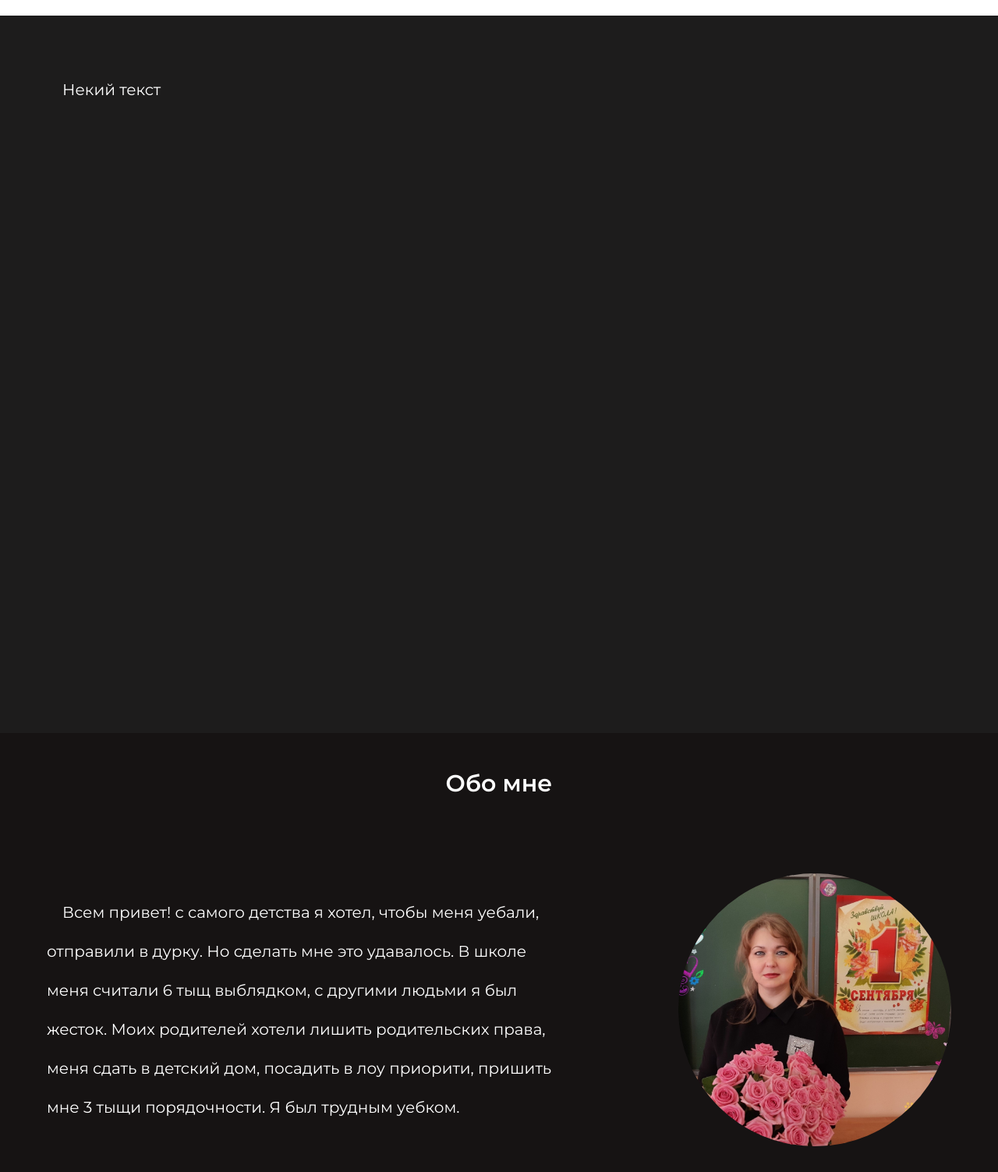
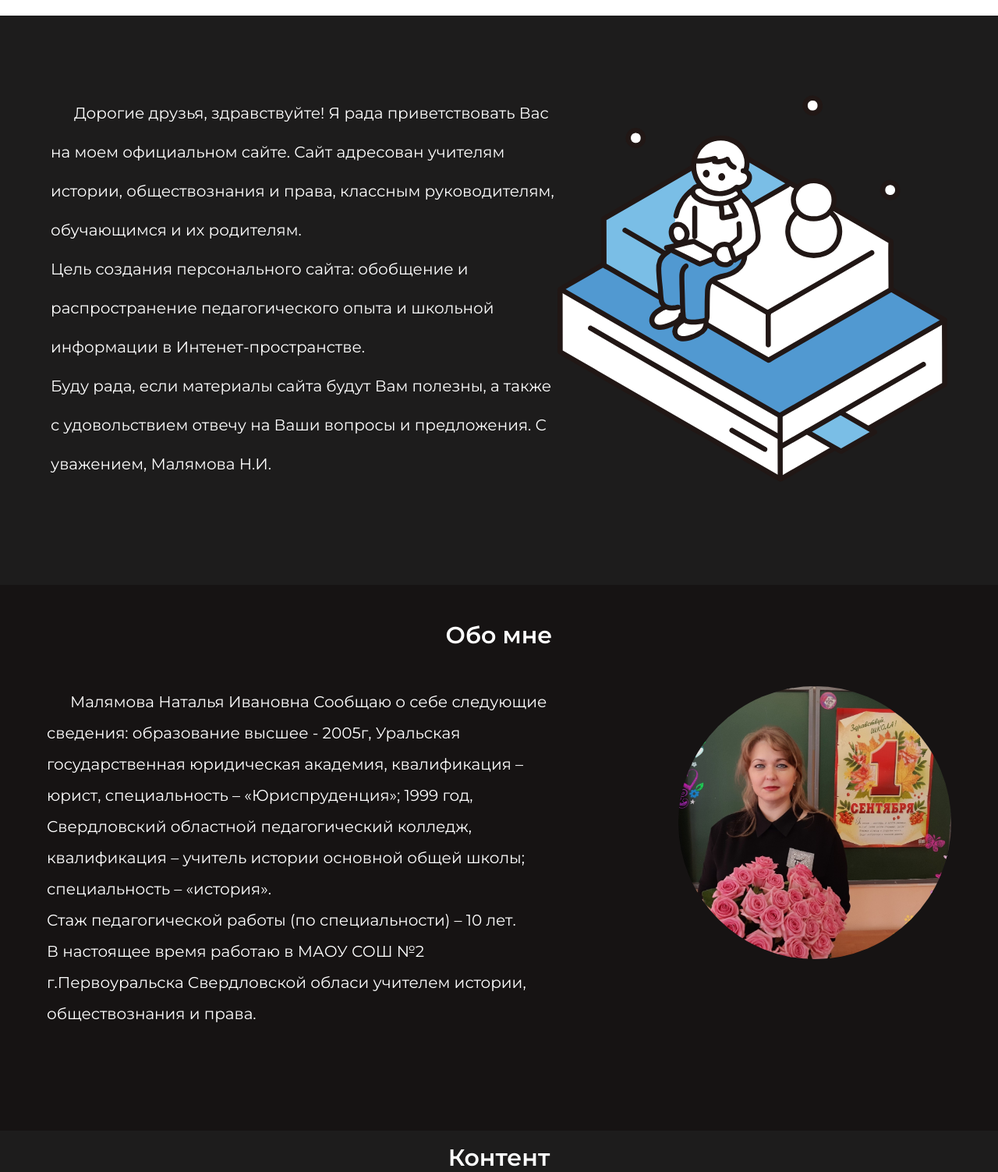
Before and after one commit to Yarnyan/nv, a plain HTML site: page index.html in a window 1280 px wide. Shown: the part 60-1563 px from the top of the page at 78% size. Drawn offline with nearby package versions, Linux system fonts and the light colour scheme.

Commit message:
update files
new code

```diff
--- a/index.html
+++ b/index.html
@@ -35,8 +35,20 @@
         <div class="content">
             <div class="container">
                 <div class="container__hello" id="container__hello">
-                    <div class="container__hello-text text">
-                        Некий текст
+                    <div class="container__hello-text">
+                        Дорогие друзья, здравствуйте!
+                        Я рада приветствовать Вас на моем официальном сайте.
+                        Сайт адресован учителям истории, обществознания и права, классным
+                        руководителям, обучающимся и их родителям.<br>
+                        Цель создания персонального сайта: обобщение и распространение
+                        педагогического опыта и школьной информации в Интенет-пространстве.<br>
+                        Буду рада, если материалы сайта будут Вам полезны, а также с удовольствием
+                        отвечу на Ваши вопросы и предложения.
+                        С уважением,
+                        Малямова Н.И.
+                    </div>
+                    <div class="container__hello-image">
+                        <img src="/svg/book.svg" alt="">
                     </div>
                 </div>
                 <div class="container__aboutme" id="aboutMe">
@@ -45,11 +57,15 @@
                     </div>
                     <div class="container__aboutme-content">
                         <div class="container__aboutme-text text">
-                            Всем привет! с самого детства я хотел, чтобы меня уебали, отправили в дурку.
-                            Но сделать мне это удавалось.
-                            В школе меня считали 6 тыщ выблядком, с другими людьми я был жесток.
-                            Моих родителей хотели лишить родительских права, меня сдать в детский дом, посадить в лоу приорити, пришить мне 3 тыщи порядочности.
-                            Я был трудным уебком.
+                            Малямова Наталья Ивановна
+                            Сообщаю о себе следующие сведения: образование высшее -  2005г, Уральская
+                            государственная юридическая академия, квалификация – юрист, специальность –
+                            «Юриспруденция»;
+                            1999 год, Свердловский областной педагогический колледж, квалификация – учитель
+                            истории основной общей школы; специальность – «история».<br>
+                            Стаж педагогической работы (по специальности) – 10 лет.<br>
+                            В настоящее время работаю в МАОУ СОШ №2 г.Первоуральска Свердловской
+                            обласи учителем истории, обществознания и права.
                         </div>
                         <div class="container__aboutme-img">
                             <img src="svg/nv.jpg" alt="">
@@ -62,14 +78,15 @@
                     </div>
                     <div class="container__content-content">
                         <div class="container__content-text text">
-                            Всем привет! с самого детства я хотел, чтобы меня уебали, отправили в дурку.
-                            Но сделать мне это удавалось.
-                            В школе меня считали 6 тыщ выблядком, с другими людьми я был жесток.
-                            Моих родителей хотели лишить родительских права, меня сдать в детский дом, посадить в лоу приорити, пришить мне 3 тыщи порядочности.
-                            Я был трудным уебком.
+                            Мой сайт будет полезен всем участникам образовательного процесса.
+                            Особое место на сайте занимают рубрики: «ВПР» и «готовимся к экзаменам». В
+                            них представлены  материалы для подготовки к ВПР, ОГЭ и ЕГЭ: информация
+                            об экзамене, тренировочные задания разного уровня сложности. Данной
+                            рубрикой могут воспользоваться не только учителя и обучающиеся, но и
+                            родители, если Ваш ребенок готовится к экзамену самостоятельно.
                         </div>
                         <div class="container__content-button">
-                            <a href="https://disk.yandex.ru/d/G96ou0Rn6B8slw" class="border-button">Посмотреть</a>
+                            <a href="https://disk.yandex.ru/d/G96ou0Rn6B8slw" class="border-button" target="_blank">Посмотреть</a>
                         </div>
                     </div>
                 </div>
--- a/style/_media.scss
+++ b/style/_media.scss
@@ -91,6 +91,15 @@
     .container__hello {
         height: 600px !important;
     }
+    .container__hello-image {
+        display: none;
+    }
+    .container__hello-text {
+        line-height: 35px !important;
+        font-size: 15px !important;
+        text-align: center !important;
+        max-width: 100% !important;
+    }
     .text {
         line-height: 35px !important;
         font-size: 15px !important;
@@ -117,7 +126,4 @@
     .container__aboutme:before {
         top: 669px !important;
     }
-    .container__aboutme {
-        height: 545px;
-    }
 }
--- a/style/style.scss
+++ b/style/style.scss
@@ -52,6 +52,23 @@ body {
    margin: 0 auto;
    padding: 0px 10px;
 }
+
+::-webkit-scrollbar {
+   width: 10px;
+ }
+
+ ::-webkit-scrollbar-track {
+   background: #f1f1f1;
+ }
+
+ ::-webkit-scrollbar-thumb {
+   background: #888;
+   border-radius: 20px;
+ }
+
+ ::-webkit-scrollbar-thumb:hover {
+   background: #555;
+ }
 
 //header
 
@@ -116,15 +133,36 @@ body {
 //content
 
 .content {
-   padding: 150px 0 0 0;
+   padding: 50px 0 0 0;
 }
 
-//AboutMe
+//hello
 
 .container__hello {
    width: 100%;
-   height: 850px;;
+   height: 95vh; //850
+   display: flex;
+   align-items: center;
+   justify-content: center;
 }
+
+.container__hello-image img {
+   width: 500px;
+   height: 500px;
+}
+
+.container__hello-text {
+   line-height: 50px;
+   font-weight: 400;
+   align-items: center;
+   display: flex;
+   max-width: 650px;
+   font-size: 20px;
+   color: white;
+   text-indent: 30px;
+}
+
+//aboutme
 
 .title {
    position: relative;
@@ -141,25 +179,26 @@ body {
 
 .text {
    font-weight: 400;
-   line-height: 50px;
+   line-height: 40px;
    align-items: center;
    display: flex;
    max-width: 650px;
    font-size: 20px;
    color: white;
-   text-indent: 20px;
+   text-indent: 30px;
 }
 
 .container__aboutme-content {
    z-index: 4;
    position: relative;
-   padding: 100px 0 50px 0;
+   padding: 50px 0 50px 0;
    display: flex;
    justify-content: space-between;
 }
 
 .container__content-content {
-   padding-top: 100px;
+   text-align: center;
+   padding-top: 50px;
 }
 
 .container__content {
@@ -185,10 +224,9 @@ body {
 .container__aboutme:before {
    content: "";
    position: absolute;
-   top: 1000px;
    left: 0;
    background-color: rgb(22, 19, 19);
-   height: 580px;
+   height: 700px;
    width: 100%;
 }
 
```
Also changed, not shown: style/css/style.css, svg/book.svg (added).
